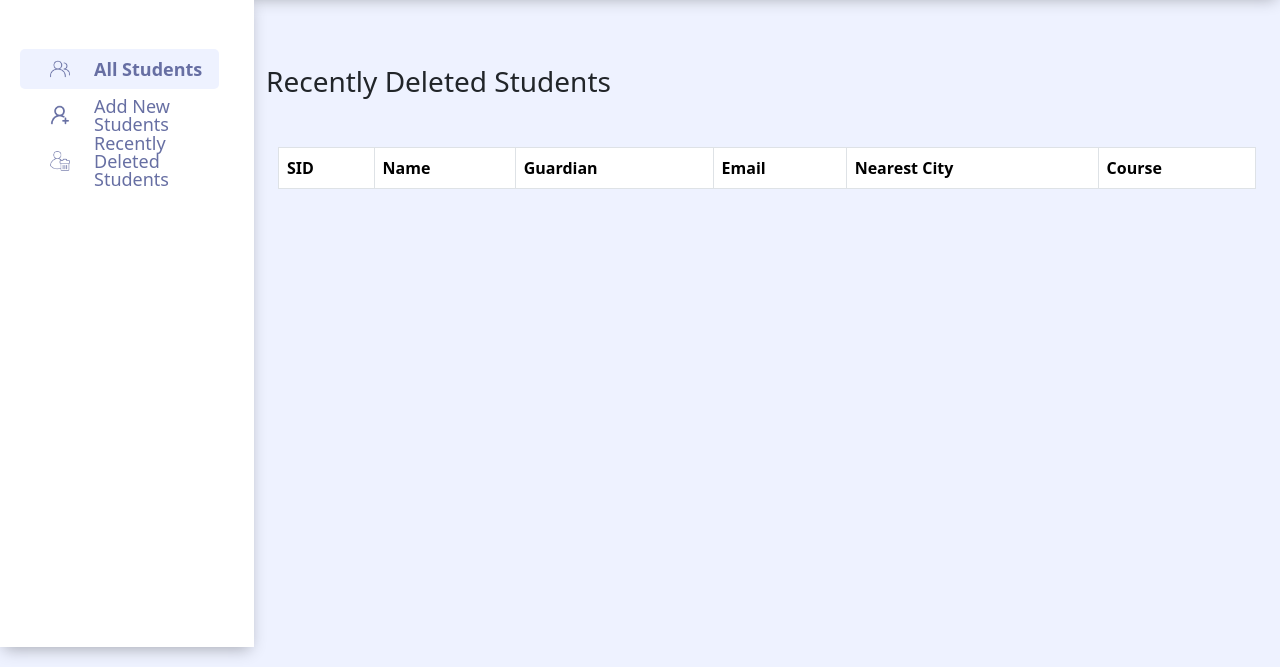
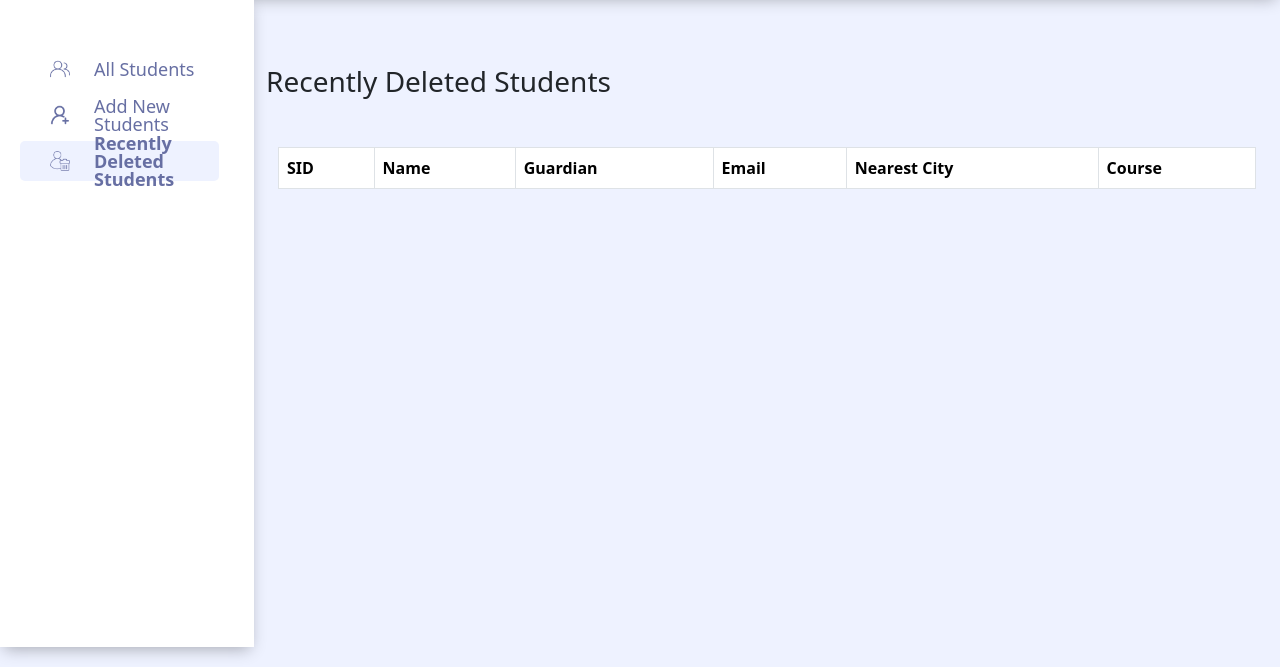
Before and after one commit to mohomedafran/ETF-Student-Record-System-Github, a website: page frontend/recently-deleted.html in a window 1280 px wide. Shown: the part 133-800 px from the top of the page. Drawn offline with nearby package versions, Linux system fonts and the light colour scheme; no server answers.

Commit message:
iem active fixed

```diff
--- a/frontend/recently-deleted.html
+++ b/frontend/recently-deleted.html
@@ -29,7 +29,7 @@
     <div class="body-content d-flex flex-row">
       <div class="sidebar d-flex flex-column">
         <a href="/" class="sidebar-link">
-          <div class="sidebar-item item-active d-flex flex-row align-items-center gap-4">
+          <div class="sidebar-item d-flex flex-row align-items-center gap-4">
             <img src="./static/icons/user.png" class="sidebar-item-icon" alt="">
             <p>All Students</p>
           </div>
@@ -41,7 +41,7 @@
           </div>
         </a>
         <a href="./recently-deleted.html" class="sidebar-link">
-          <div class="sidebar-item d-flex flex-row align-items-center gap-4">
+          <div class="sidebar-item d-flex item-active flex-row align-items-center gap-4">
             <img src="./static/icons/delete.png" class="sidebar-item-icon" alt="">
             <p>Recently Deleted Students</p>
           </div>
```
